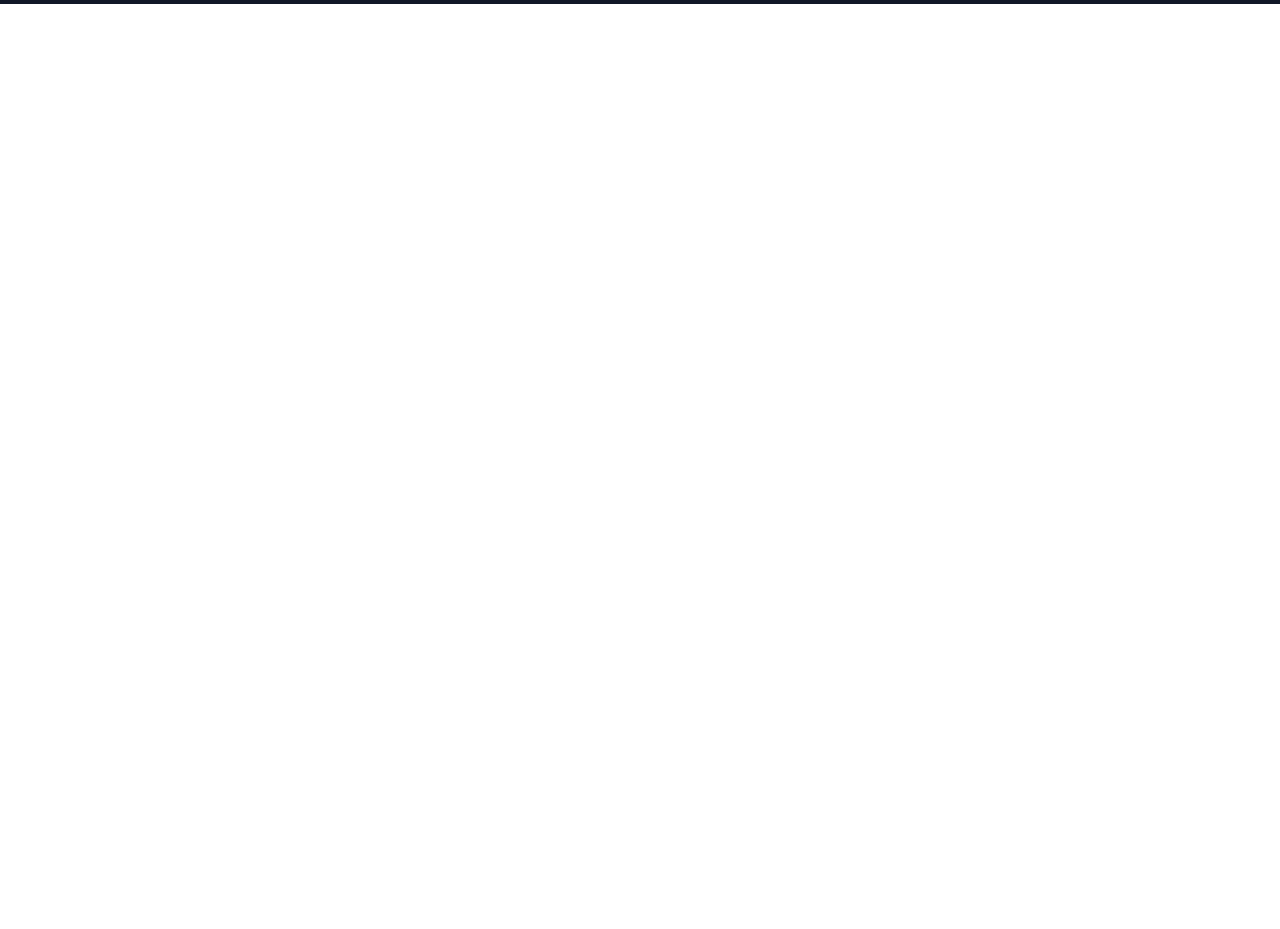
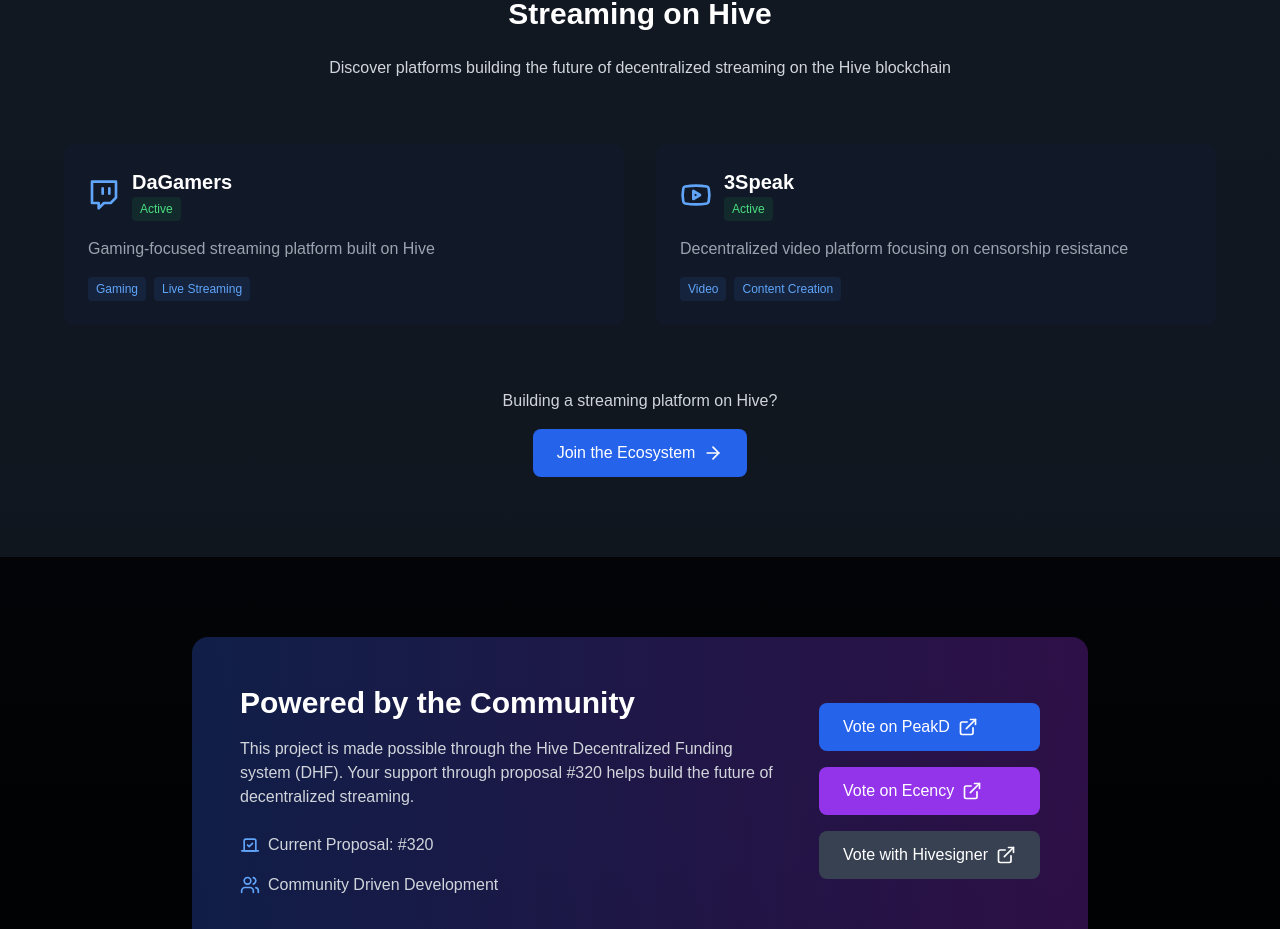
Before and after one commit to chirenonhive/vimm-landing, a Next.js app: page / in a window 1280 px wide. Shown: the part 1868-2797 px from the top of the page. Before the commit the page ends 1872 px from the top, so only its background shows below. Built offline with nearby package versions, Linux system fonts and the light colour scheme.

Commit message:
Add projects and DHF sections

```diff
--- a/app/page.tsx
+++ b/app/page.tsx
@@ -1,7 +1,7 @@
 'use client';
 
 import React from 'react';
-import { ArrowRight, Code, Globe, Users } from 'lucide-react';
+import { ArrowRight, Code, Globe, Users, Video, Twitch, Youtube, Vote, ExternalLink } from 'lucide-react';
 
 const LandingPage: React.FC = () => {
   return (
@@ -13,6 +13,7 @@
           <div className="space-x-6">
             <a href="#features" className="hover:text-blue-400">Features</a>
             <a href="#timeline" className="hover:text-blue-400">Timeline</a>
+            <a href="#projects" className="hover:text-blue-400">Projects</a>
             <a href="https://github.com/vimm-framework" className="hover:text-blue-400">GitHub</a>
           </div>
         </nav>
@@ -96,6 +97,131 @@
         </div>
       </section>
 
+      {/* Projects Section */}
+      <section id="projects" className="py-20 bg-gray-800/50">
+        <div className="container mx-auto px-4">
+          <h2 className="text-3xl font-bold text-center mb-6">Streaming on Hive</h2>
+          <p className="text-gray-300 text-center max-w-2xl mx-auto mb-16">
+            Discover platforms building the future of decentralized streaming on the Hive blockchain
+          </p>
+
+          <div className="grid md:grid-cols-2 lg:grid-cols-2 gap-8 max-w-6xl mx-auto">
+            {[
+              {
+                name: "DaGamers",
+                icon: <Twitch className="h-8 w-8" />,
+                description: "Gaming-focused streaming platform built on Hive",
+                url: "https://dagamers.io",
+                status: "Active",
+                tags: ["Gaming", "Live Streaming"]
+              },
+              {
+                name: "3Speak",
+                icon: <Youtube className="h-8 w-8" />,
+                description: "Decentralized video platform focusing on censorship resistance",
+                url: "https://3speak.tv",
+                status: "Active",
+                tags: ["Video", "Content Creation"]
+              }
+            ].map((project, index) => (
+              <div key={index} className="bg-gray-900 rounded-lg overflow-hidden hover:transform hover:scale-105 transition-transform duration-200">
+                <a href={project.url} target="_blank" rel="noopener noreferrer" className="block p-6">
+                  <div className="flex items-center mb-4">
+                    <div className="text-blue-400 mr-3">
+                      {project.icon}
+                    </div>
+                    <div>
+                      <h3 className="text-xl font-semibold">{project.name}</h3>
+                      <span className="inline-block px-2 py-1 text-xs bg-green-500/10 text-green-400 rounded">
+                        {project.status}
+                      </span>
+                    </div>
+                  </div>
+                  <p className="text-gray-400 mb-4">{project.description}</p>
+                  <div className="flex flex-wrap gap-2">
+                    {project.tags.map((tag, tagIndex) => (
+                      <span key={tagIndex} className="px-2 py-1 text-xs bg-blue-500/10 text-blue-400 rounded">
+                        {tag}
+                      </span>
+                    ))}
+                  </div>
+                </a>
+              </div>
+            ))}
+          </div>
+
+          {/* Call to Action */}
+          <div className="text-center mt-16">
+            <p className="text-gray-300 mb-4">Building a streaming platform on Hive?</p>
+            <a
+              href="https://github.com/VIMM-TV"
+              className="inline-flex items-center px-6 py-3 bg-blue-600 hover:bg-blue-700 rounded-lg text-white font-medium transition-colors"
+              target="_blank"
+            >
+              Join the Ecosystem
+              <ArrowRight className="ml-2" size={20} />
+            </a>
+          </div>
+        </div>
+      </section>
+
+      {/* Funding */}
+      <section className="py-20">
+        <div className="container mx-auto px-4">
+          <div className="max-w-4xl mx-auto bg-gradient-to-r from-blue-900/50 to-purple-900/50 rounded-2xl p-8 md:p-12">
+            <div className="flex flex-col md:flex-row items-center justify-between gap-8">
+              <div className="flex-1">
+                <h2 className="text-3xl font-bold mb-4">Powered by the Community</h2>
+                <p className="text-gray-300 mb-6">
+                  This project is made possible through the Hive Decentralized Funding system (DHF).
+                  Your support through proposal #320 helps build the future of decentralized streaming.
+                </p>
+                <div className="space-y-4">
+                  <div className="flex items-center gap-2 text-gray-300">
+                    <Vote className="text-blue-400" size={20} />
+                    <span>Current Proposal: #320</span>
+                  </div>
+                  <div className="flex items-center gap-2 text-gray-300">
+                    <Users className="text-blue-400" size={20} />
+                    <span>Community Driven Development</span>
+                  </div>
+                </div>
+              </div>
+
+              <div className="flex flex-col gap-4">
+                <a
+                  href="https://peakd.com/proposals/320"
+                  target="_blank"
+                  rel="noopener noreferrer"
+                  className="inline-flex items-center px-6 py-3 bg-blue-600 hover:bg-blue-700 rounded-lg font-medium transition-colors text-center"
+                >
+                  Vote on PeakD
+                  <ExternalLink className="ml-2" size={20} />
+                </a>
+                <a
+                  href="https://ecency.com/proposals/320"
+                  target="_blank"
+                  rel="noopener noreferrer"
+                  className="inline-flex items-center px-6 py-3 bg-purple-600 hover:bg-purple-700 rounded-lg font-medium transition-colors text-center"
+                >
+                  Vote on Ecency
+                  <ExternalLink className="ml-2" size={20} />
+                </a>
+                <a
+                  href="https://hivesigner.com/sign/update_proposal_votes?proposal_ids=320"
+                  target="_blank"
+                  rel="noopener noreferrer"
+                  className="inline-flex items-center px-6 py-3 bg-gray-700 hover:bg-gray-600 rounded-lg font-medium transition-colors text-center"
+                >
+                  Vote with Hivesigner
+                  <ExternalLink className="ml-2" size={20} />
+                </a>
+              </div>
+            </div>
+          </div>
+        </div>
+      </section>
+
       {/* Footer */}
       <footer className="bg-gray-900 py-8">
         <div className="container mx-auto px-4 text-center text-gray-400">
```
